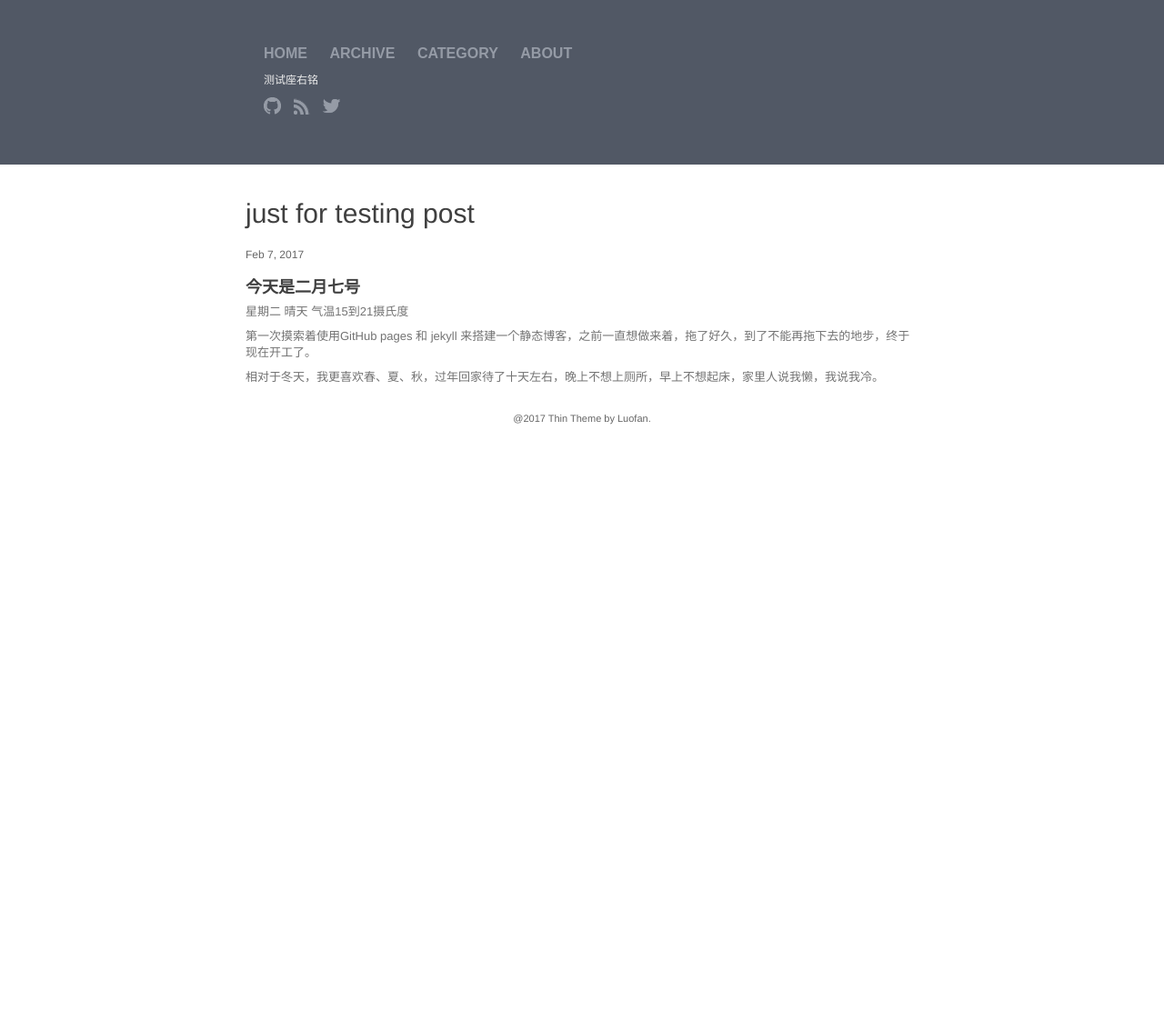
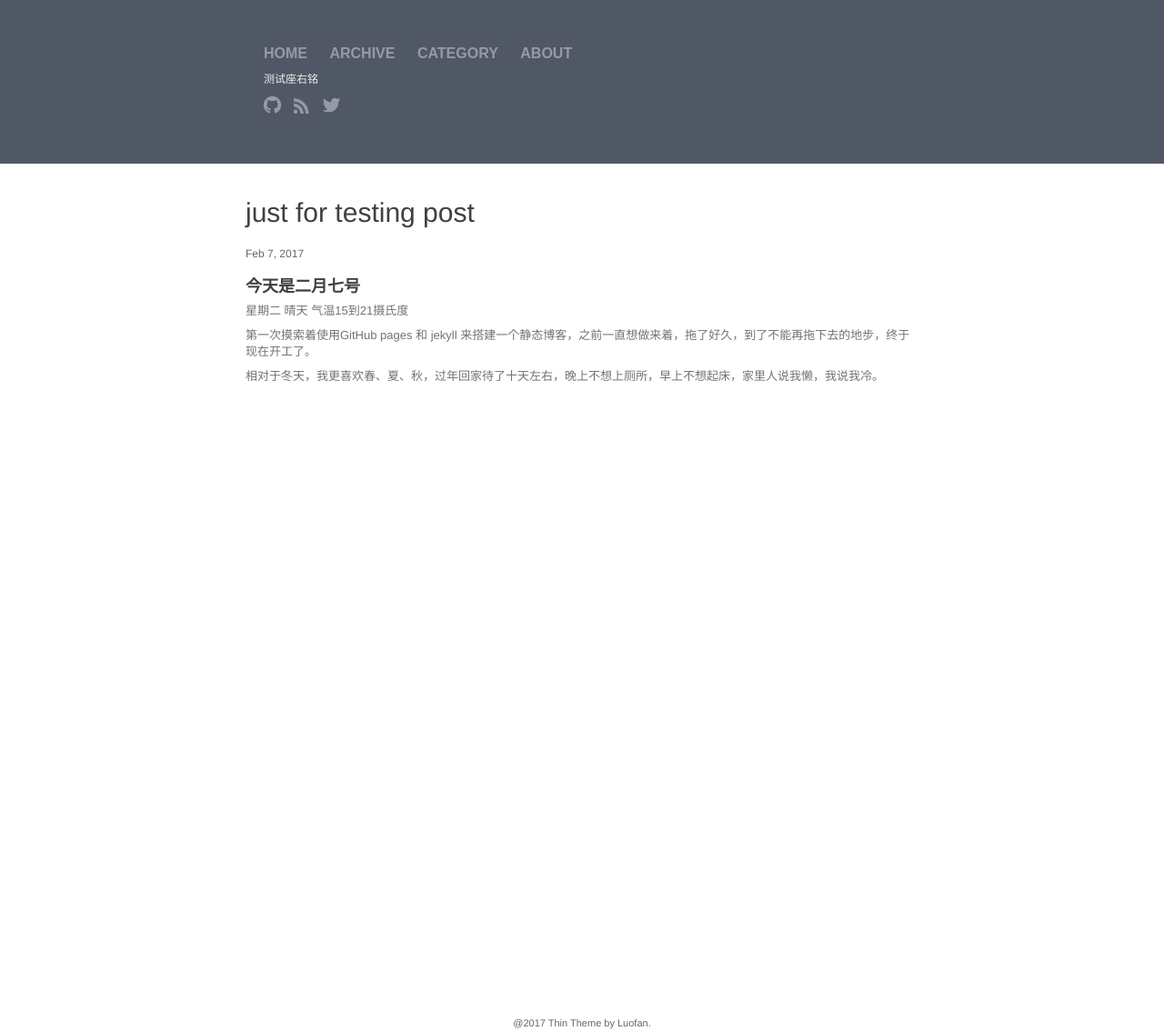
Before and after one commit to jatfret/jatfret.github.io, a Jekyll site: the page built from _posts/2017-02-07-the-fisrt-test-post.markdown, in a window 1280 px wide. Shown: the whole page at 91% size. Built offline with Jekyll 4.4.1, drawn with Linux system fonts in a browser that asks for light colours; comment, search, counter and statistics services are not loaded; before the commit the page ends 900 px from its top, so only the background shows below that.

Commit message:
modify config

```diff
--- a/_config.yml
+++ b/_config.yml
@@ -14,6 +14,11 @@
 defaults:
   -
     scope:
+      path: ""
+    values:
+      layout: "default"
+  -
+    scope:
       path: "posts" #一个空字符串代表项目中的所有文件
       type: "posts"
     values:
@@ -27,12 +32,8 @@
       layout: "index"
   -
     scope:
-      path: "default"
-    values:
-      layout: "default"
-  -
-    scope:
       path: "/XX/XX"
+      type: "xxx"
     values:
       layout: "xxxxxx"
 
--- a/_layouts/post.html
+++ b/_layouts/post.html
@@ -1,6 +1,12 @@
----
-layout: default
----
+<!DOCTYPE>
+<html>
+{% include head.html %}
+
+<body>
+  {% include header.html %}
+  <br>
+  <div class="page-content">
+    <div class="wrapper">
       <div class="post">
         <br>
         <header class="post-header">
@@ -13,6 +19,12 @@
         </article>
       <!-- 多说评论框 start -->
       	<div class="ds-thread" data-thread-key={{ page.id }} data-title={{ page.title }} data-url={{ site.motto }}/{{ page.url }}></div>
+      </div>
+    </div>
+  </div>
+
+  {% include footer.html %}
+
   <!-- 多说评论框 end -->
   <!-- 多说公共JS代码 start (一个网页只需插入一次) -->
   <script type="text/javascript">
@@ -27,4 +39,6 @@
     })();
     </script>
   <!-- 多说公共JS代码 end -->
-</div>
+</body>
+
+</html>
```
Lines whose indentation alone changed are shown as unchanged.
